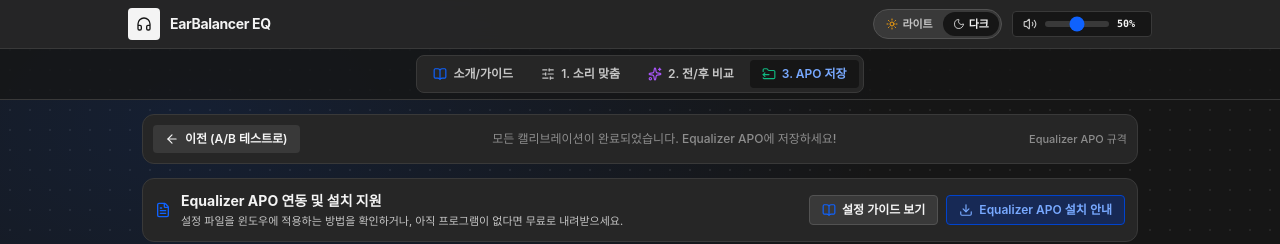
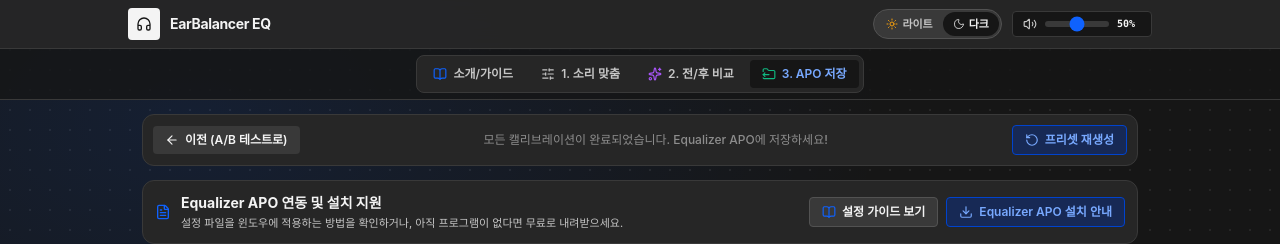
Before and after one commit to CHJMCMXCIII/earbalancer-eq, a React (Vite) app: page / in a window 1280 px wide. Both pictures are taken after a click on the button "3. APO 저장". Shown: the top 244 px of the page. Built offline with nearby package versions, Linux system fonts and the light colour scheme; a web font is replaced by a local one.

Commit message:
feat: add preset regenerate button with auto-save in APO export page

```diff
--- a/src/App.tsx
+++ b/src/App.tsx
@@ -220,6 +220,7 @@ export function App() {
             calibrations={calibrations}
             setCalibrations={setCalibrations}
             onBackToABTest={() => setActiveTab('abtest')}
+            onGoToCalibration={() => setActiveTab('calibrate')}
           />
         )}
       </main>
--- a/src/pages/ExportAPOPage.tsx
+++ b/src/pages/ExportAPOPage.tsx
@@ -20,18 +20,21 @@ import {
   BookOpen,
   Info,
   CheckCircle2,
+  RotateCcw,
 } from 'lucide-react';
 
 interface ExportAPOPageProps {
   calibrations: BandState[];
   setCalibrations: React.Dispatch<React.SetStateAction<BandState[]>>;
   onBackToABTest: () => void;
+  onGoToCalibration?: () => void;
 }
 
 export const ExportAPOPage: React.FC<ExportAPOPageProps> = ({
   calibrations,
   setCalibrations,
   onBackToABTest,
+  onGoToCalibration,
 }) => {
   const [profileName, setProfileName] = useState<string>('내 헤드폰');
 
@@ -144,6 +147,35 @@ export const ExportAPOPage: React.FC<ExportAPOPageProps> = ({
     alert(`[${profileName}] 설정이 브라우저에 안전하게 저장되었습니다.`);
   };
 
+  // 프리셋 재생성 (현재 프로필 자동 저장 후 소리 맞춤 페이지로 이동)
+  const handleRegeneratePreset = () => {
+    // 1. 현재 조정 프로필 자동 저장
+    const existingIdx = profiles.findIndex((p) => p.name === profileName);
+    const updatedProfiles = [...profiles];
+
+    const currentProfileToSave: Profile = {
+      id: existingIdx >= 0 ? profiles[existingIdx].id : `profile-${Date.now()}`,
+      name: profileName,
+      mode: '31-band',
+      updatedAt: new Date().toISOString(),
+      calibrations: [...calibrations],
+    };
+
+    if (existingIdx >= 0) {
+      updatedProfiles[existingIdx] = currentProfileToSave;
+    } else {
+      updatedProfiles.unshift(currentProfileToSave);
+    }
+
+    setProfiles(updatedProfiles);
+    saveProfilesToStorage(updatedProfiles);
+
+    // 2. 소리 맞춤(캘리브레이션) 페이지로 이동
+    if (onGoToCalibration) {
+      onGoToCalibration();
+    }
+  };
+
   const handleLoadProfile = (p: Profile) => {
     setProfileName(p.name);
     setCalibrations([...p.calibrations]);
@@ -172,7 +204,14 @@ export const ExportAPOPage: React.FC<ExportAPOPageProps> = ({
           모든 캘리브레이션이 완료되었습니다. Equalizer APO에 저장하세요!
         </span>
 
-        <span className="text-[#8d8d8d] text-[11px] font-medium">Equalizer APO 규격</span>
+        <button
+          onClick={handleRegeneratePreset}
+          className="flex items-center gap-1.5 px-3 py-1.5 rounded font-semibold bg-[#edf5ff] hover:bg-[#d0e2ff] dark:bg-[#002d9c]/40 dark:hover:bg-[#002d9c]/60 text-[#0f62fe] dark:text-[#78a9ff] border border-[#d0e2ff] dark:border-[#0043ce] transition-colors duration-150 shadow-xs cursor-pointer text-xs"
+          title="현재 조정된 프로필을 자동 저장하고 소리 맞춤 화면으로 이동합니다"
+        >
+          <RotateCcw className="w-3.5 h-3.5" />
+          <span>프리셋 재생성</span>
+        </button>
       </div>
 
       {/* 2. 네비게이션 아래로 이동한 [Equalizer APO 앱 가이드 & 설치 지원 카드] */}
```
